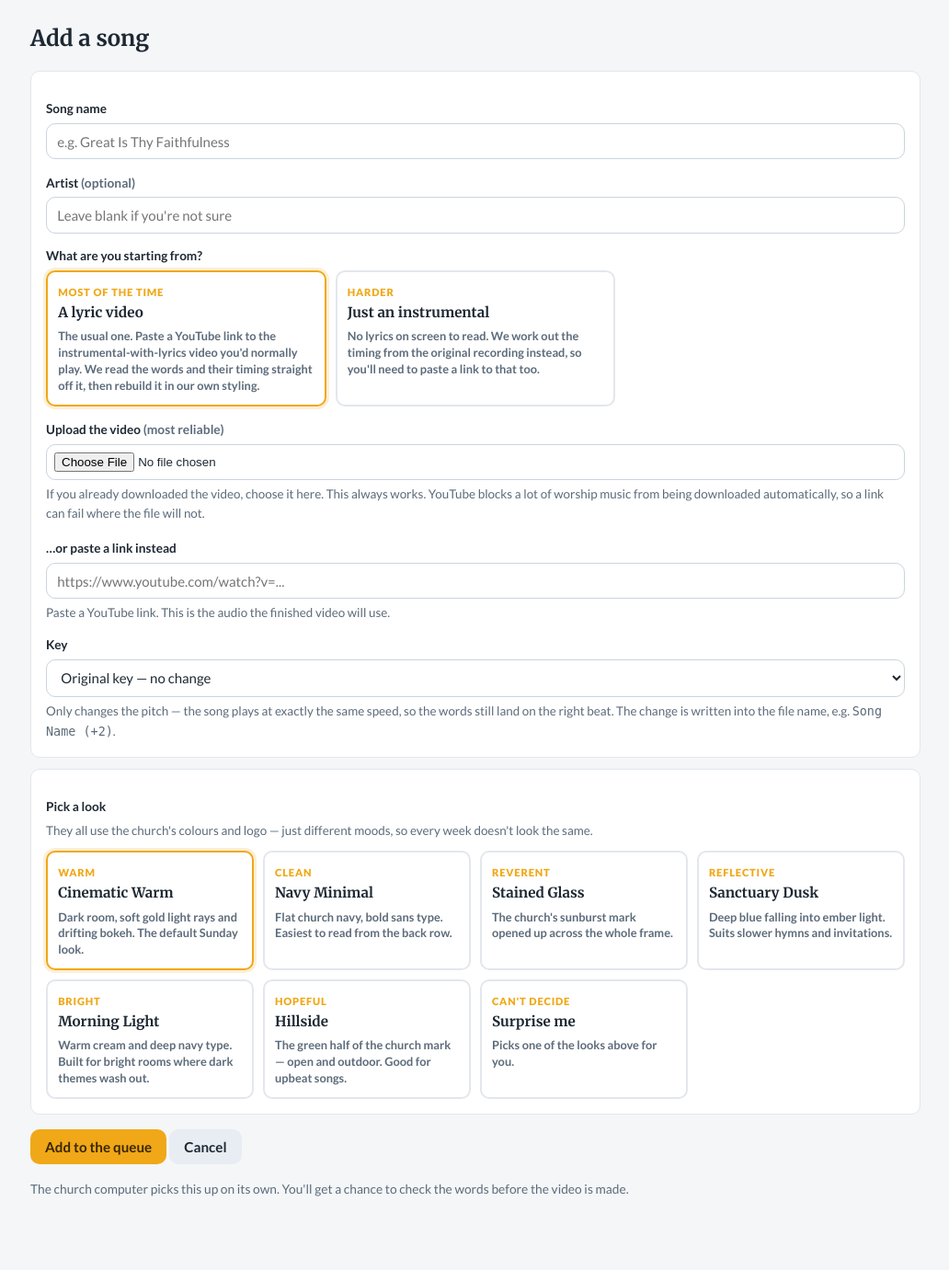
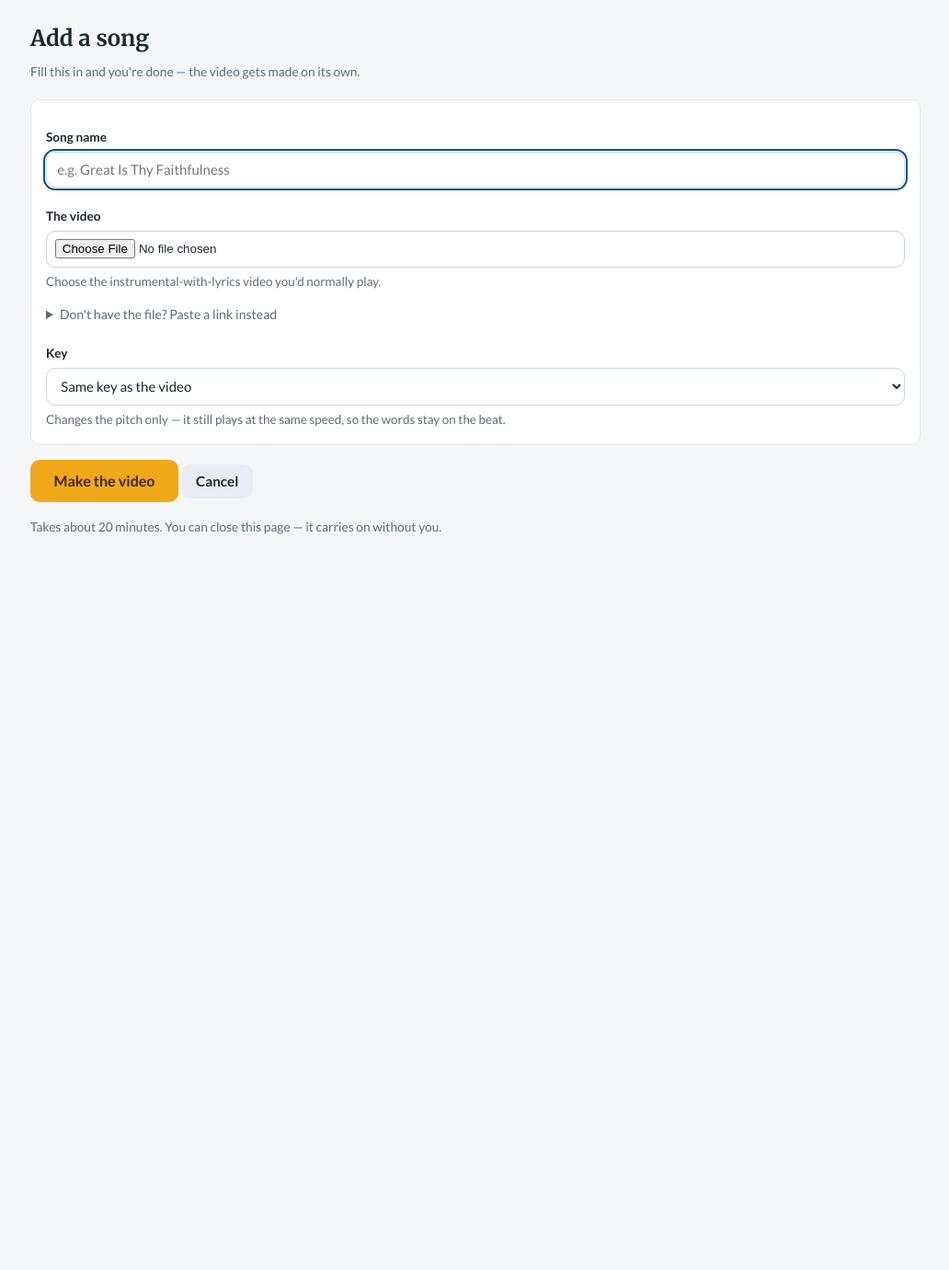
Before and after one commit to WhateverSkyler/church-lyric-videos, a Flask app: page /new in a window 1280 px wide. Shown: the part 62-1443 px from the top of the page at 92% size, without its empty margins (123-1155 px from the left). After the commit the page ends 643 px from the top, so only its background shows below. Run offline with Flask 3, Linux system fonts and the light colour scheme; the visitor is signed in with stand-in values (Sample User, id 1).

Commit message:
One submit, finished video: strip the form and drop the review gate
The form asked for seven things and then stopped halfway through to ask a
second time. Now it asks three - song name, the video file, and the key - and
the video is made without coming back.

The look is chosen automatically. Picking one was the most laboured decision
on the page and nobody minded which they got, so it rotates instead, which
also does the job the theme pack existed for: consecutive weeks not matching.

The review step no longer blocks. It was there because OCR mis-reads a word
occasionally and a wrong word on a sanctuary screen is worse than one in a
text box - that risk is real and now lands in the finished video. The job page
still allows correcting the words and re-rendering, so a mistake is fixable
rather than merely unnoticed.

Co-Authored-By: Claude Opus 5 <noreply@anthropic.com>
Claude-Session: https://claude.ai/code/session_014G6LSg5AWBwQrqQMfpf8W9

```diff
--- a/dashboard/app.py
+++ b/dashboard/app.py
@@ -293,6 +293,9 @@ def create_job():
                                transposes=TRANSPOSE_CHOICES,
                                errors=errors, values=values), 400
 
+    # A look is chosen for them. Picking one was the single most laboured
+    # decision on the form and nobody minded which they got, so it rotates.
+    values["theme"] = "random"
     job_id = store.create(requested_by=current_user(), stage="queued", **values)
     if has_file:
         # Named after the job, so the file can only be reached once the job it
--- a/dashboard/templates/new.html
+++ b/dashboard/templates/new.html
@@ -3,11 +3,14 @@
 {% block body %}
 
 <h1>Add a song</h1>
+<p class="muted" style="margin:-.6rem 0 1.2rem">
+  Fill this in and you're done — the video gets made on its own.
+</p>
 
 {% if errors %}
 <div class="err">
-  <b>{{ 'One thing needs' if errors.fields|length == 1 else 'A few things need' }} fixing
-  before this can be added.</b> Everything you typed is still here.
+  <b>{{ 'One thing needs' if errors.fields|length == 1 else 'A few things need' }} fixing.</b>
+  Everything you typed is still here.
 </div>
 {% endif %}
 
@@ -15,55 +18,26 @@
 <div class="card">
 
   <label for="title">Song name</label>
-  <input type="text" id="title" name="title" required maxlength="120"
+  <input type="text" id="title" name="title" required maxlength="120" autofocus
          class="{{ 'bad' if errors.get('title') }}"
          placeholder="e.g. Great Is Thy Faithfulness"
          value="{{ values.get('title', '') }}">
   {% if errors.get('title') %}<div class="fielderr">{{ errors.get('title') }}</div>{% endif %}
 
-  <label for="artist">Artist <span class="muted">(optional)</span></label>
-  <input type="text" id="artist" name="artist" maxlength="120"
-         placeholder="Leave blank if you're not sure"
-         value="{{ values.get('artist', '') }}">
-
-  <label>What are you starting from?</label>
-  <div class="themegrid" style="grid-template-columns:repeat(auto-fill,minmax(260px,1fr))">
-    <label>
-      <input type="radio" name="source" value="lyric_video"
-             {{ 'checked' if values.get('source', 'lyric_video') != 'instrumental' }}
-             onchange="document.getElementById('orig').style.display='none'">
-      <div class="tile">
-        <span class="mood">Most of the time</span>
-        <b>A lyric video</b>
-        <p>The usual one. Paste a YouTube link to the instrumental-with-lyrics
-           video you'd normally play. We read the words and their timing straight
-           off it, then rebuild it in our own styling.</p>
-      </div>
-    </label>
-    <label>
-      <input type="radio" name="source" value="instrumental"
-             {{ 'checked' if values.get('source') == 'instrumental' }}
-             onchange="document.getElementById('orig').style.display='block'">
-      <div class="tile">
-        <span class="mood">Harder</span>
-        <b>Just an instrumental</b>
-        <p>No lyrics on screen to read. We work out the timing from the original
-           recording instead, so you'll need to paste a link to that too.</p>
-      </div>
-    </label>
+  <label for="source_file" style="margin-top:1.3rem">The video</label>
+  <input type="file" id="source_file" name="source_file" accept="video/*,audio/*"
+         style="padding:.55rem;background:#fff;border:1px solid #CBD4DD;
+                border-radius:10px;width:100%">
+  <div class="hint">
+    Choose the instrumental-with-lyrics video you'd normally play.
   </div>
 
-  <label for="source_file">Upload the video <span class="muted">(most reliable)</span></label>
-  <input type="file" id="source_file" name="source_file"
-         accept="video/*,audio/*"
-         style="padding:.5rem;background:#fff;border:1px solid #CBD4DD;border-radius:10px;width:100%">
-  <div class="hint">
-    If you already downloaded the video, choose it here. This always works.
-    YouTube blocks a lot of worship music from being downloaded automatically,
-    so a link can fail where the file will not.
-  </div>
-
-  <label for="source_ref" style="margin-top:1.1rem">…or paste a link instead</label>
+  <details style="margin-top:.9rem"
+           {{ 'open' if errors.get('source_ref') }}>
+    <summary style="cursor:pointer;font-size:.88rem;color:var(--muted)">
+      Don't have the file? Paste a link instead
+    </summary>
+    <div style="margin-top:.6rem">
       <input type="url" id="source_ref" name="source_ref"
              class="{{ 'bad' if errors.get('source_ref') }}"
              placeholder="https://www.youtube.com/watch?v=..."
@@ -71,80 +45,39 @@
       {% if errors.get('source_ref') %}
         <div class="fielderr">{{ errors.get('source_ref') }}</div>
       {% else %}
-    <div class="hint">Paste a YouTube link. This is the audio the finished video will use.</div>
+        <div class="hint">
+          Links work, but YouTube blocks a lot of worship music from
+          downloading. If it fails, download the video and choose the file above.
+        </div>
       {% endif %}
+    </div>
+  </details>
 
-
-  <label for="transpose">Key</label>
+  <label for="transpose" style="margin-top:1.3rem">Key</label>
   <select id="transpose" name="transpose">
     {% for st in transposes %}
     <option value="{{ st }}" {{ 'selected' if st == values.get('transpose', 0) }}>
-      {% if st == 0 %}Original key — no change
-      {% elif st > 0 %}Up {{ st }} semitone{{ 's' if st != 1 }}  ({{ '+%d'|format(st) }})
-      {% else %}Down {{ -st }} semitone{{ 's' if st != -1 }}  ({{ st }})
+      {% if st == 0 %}Same key as the video
+      {% elif st > 0 %}Up {{ st }} semitone{{ 's' if st != 1 }}
+      {% else %}Down {{ -st }} semitone{{ 's' if st != -1 }}
       {% endif %}
     </option>
     {% endfor %}
   </select>
   <div class="hint">
-    Only changes the pitch — the song plays at exactly the same speed, so the
-    words still land on the right beat. The change is written into the file
-    name, e.g. <code>Song Name (+2)</code>.
-  </div>
-
-  <div id="orig" style="display:{{ 'block' if values.get('source') == 'instrumental' else 'none' }}">
-    <label for="original_ref">Link to the original recording (with singing)</label>
-    <input type="url" id="original_ref" name="original_ref"
-           class="{{ 'bad' if errors.get('original_ref') }}"
-           placeholder="https://www.youtube.com/watch?v=..."
-           value="{{ values.get('original_ref', '') }}">
-    {% if errors.get('original_ref') %}
-      <div class="fielderr">{{ errors.get('original_ref') }}</div>
-    {% endif %}
-    <div class="hint">
-      Only used to work out <em>when</em> each line is sung. The finished video
-      still uses the instrumental you linked above.
-    </div>
-  </div>
-</div>
-
-<div class="card">
-  <label>Pick a look</label>
-  <div class="hint" style="margin:0 0 .7rem">
-    They all use the church's colours and logo — just different moods, so every
-    week doesn't look the same.
-  </div>
-  <div class="themegrid">
-    {% for t in themes %}
-    <label>
-      <input type="radio" name="theme" value="{{ t.key }}"
-             {{ 'checked' if t.key == values.get('theme') or (loop.first and not values.get('theme')) }}>
-      <div class="tile">
-        <span class="mood">{{ t.mood }}</span>
-        <b>{{ t.name }}</b>
-        <p>{{ t.description }}</p>
-      </div>
-    </label>
-    {% endfor %}
-    <label>
-      <input type="radio" name="theme" value="random"
-             {{ 'checked' if values.get('theme') == 'random' }}>
-      <div class="tile">
-        <span class="mood">can't decide</span>
-        <b>Surprise me</b>
-        <p>Picks one of the looks above for you.</p>
-      </div>
-    </label>
+    Changes the pitch only — it still plays at the same speed, so the words
+    stay on the beat.
   </div>
 </div>
 
 <p>
-  <button class="btn go" type="submit">Add to the queue</button>
+  <button class="btn go" type="submit" style="padding:.85rem 1.6rem;font-size:1rem">
+    Make the video
+  </button>
   <a class="btn alt" href="{{ url_for('index') }}">Cancel</a>
 </p>
 <p class="muted">
-  The church computer picks this up on its own. You'll get a chance to check the
-  words before the video is made.
+  Takes about 20 minutes. You can close this page — it carries on without you.
 </p>
 </form>
 {% endblock %}
--- a/dashboard/validate.py
+++ b/dashboard/validate.py
@@ -205,7 +205,7 @@ def check_new_song(form, existing: list, transpose_choices,
                        "That's the same link as the instrumental. The second "
                        "one needs to be the version with singing on it.")
 
-    theme = form.get("theme", "")
+    theme = "random"
     try:
         transpose = int(form.get("transpose") or 0)
     except (TypeError, ValueError):
```
Also changed, not shown: worker/worker.py (+6 -2 lines). Lines whose indentation alone changed are shown as unchanged.
